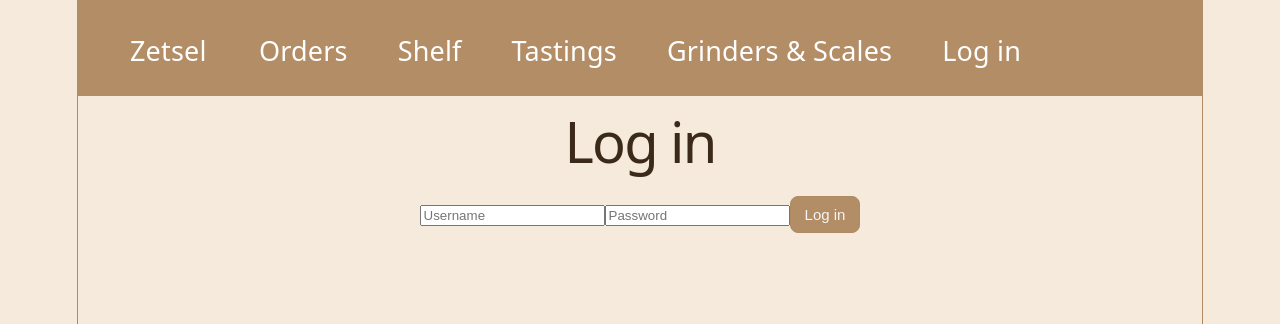
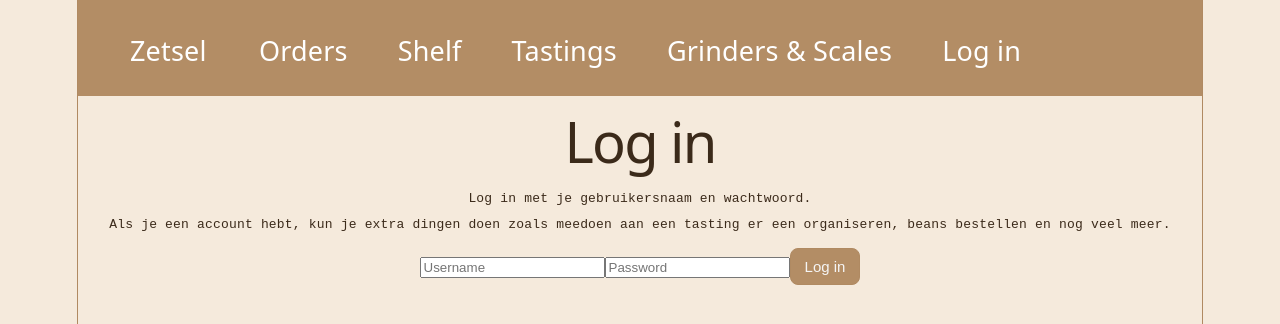
Before and after one commit to Bart079/INF2C-Team-3-WebAppDev, a React (Vite) app in the folder ClientApp/: page /login in a window 1280 px wide. Shown: the top 324 px of the page. Built offline with nearby package versions, Linux system fonts and the light colour scheme.

Commit message:
kleine text toegoegd aan login pagina

```diff
--- a/ClientApp/src/auth/LoginPage.tsx
+++ b/ClientApp/src/auth/LoginPage.tsx
@@ -22,6 +22,8 @@ export function LoginPage() {
   return (
     <div>
       <h1>Log in</h1>
+      <p>Log in met je gebruikersnaam en wachtwoord.</p>
+      <p>Als je een account hebt, kun je extra dingen doen zoals meedoen aan een tasting er een organiseren, beans bestellen en nog veel meer.</p>
       <form onSubmit={handleSubmit}>
         <input
           value={username}
```
